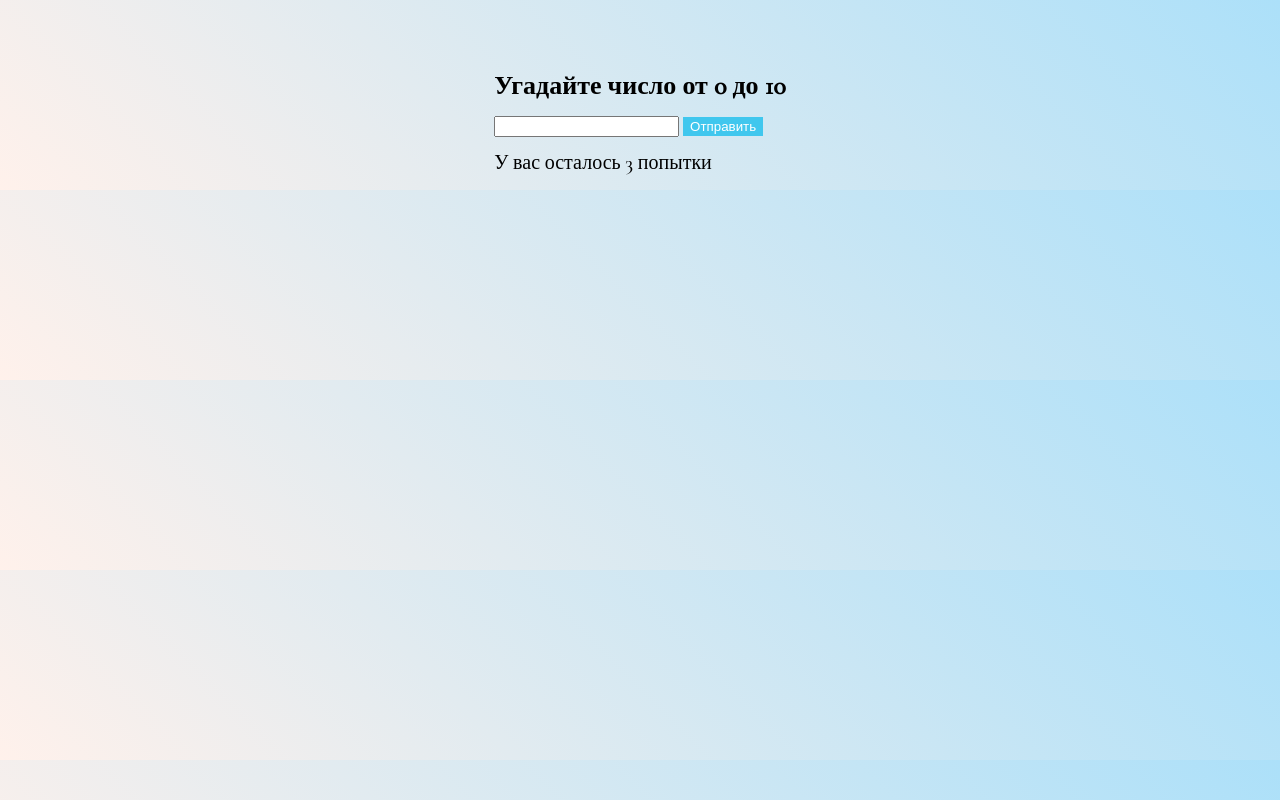
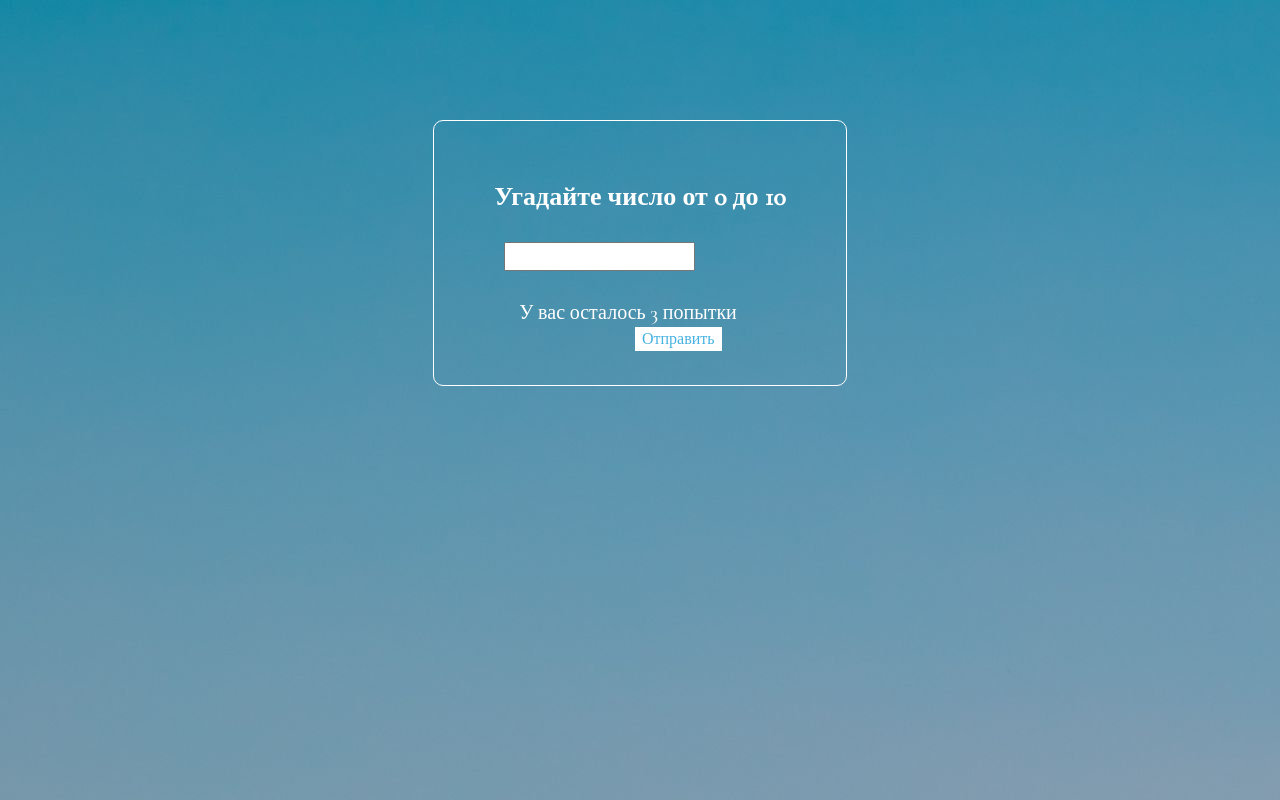
Before and after one commit to Akchabekova/js_hw_10, a plain HTML site: page index.html in a window 1280 px wide. Drawn offline with nearby package versions, Linux system fonts and the light colour scheme.

Commit message:
finished

```diff
--- a/index.html
+++ b/index.html
@@ -19,10 +19,12 @@
 </header>
 <section class="random">
     <div class="container">
+        <div class = box>
 <h2 class ="title">Угадайте число от 0 до 10</h2>
-<input type="text">
+<input type="text" class="input">
 <button class="btn">Отправить</button>
 <h4 class ="desc-random" > У вас осталось 3 попытки</h4>
+        </div>
     </div>
 </section>
 <script src="script.js"></script>
--- a/script.js
+++ b/script.js
@@ -1,2 +1,18 @@
-const title = document.querySelector('.title')
-const descRandom = document.querySelector('.desc-random')
+let descRandom = document.querySelector('.desc-random')
+const btn = document.querySelector('.btn')
+const input = document.querySelector('.input')
+let guess = 3
+descRandom = Math.floor(Math.random() * 10)
+
+
+
+btn.addEventListener('click',()=>{
+    if (input.value === descRandom ) {
+        alert("Вы победили!")
+    } else if( guess > 1) {
+       alert( descRandom.textContent=`Попробуйте еще раз, у вас осталось ${guess = guess -1 }  попытки`)
+    } else {
+        alert('Игра окончена, Вы проиграли!')
+    }
+}
+)
--- a/style.css
+++ b/style.css
@@ -7,7 +7,7 @@
 
 body{
     font-family: 'Cormorant Garamond', serif;
-    background: linear-gradient(45deg, #fff1eb, #ace0f9) ;
+    background: url("./nebo_zakat_gradient_170507_1440x2560.jpg") ;
 
 }
 
@@ -25,17 +25,38 @@ body{
 h2{
   font-weight: 600;
   font-size: 26px;
-    margin-bottom: 15px;
+    margin: 60px 60px 15px 60px;
+    color: white;
 }
 .desc-random{
     font-weight: 500;
     font-size: 20px;
-    margin-bottom: 15px;
+    margin: 15px 60px 60px 85px;
+    color: white;
 }
 .btn{
-    background-color: #40c7ee;
-    border: 1px solid #40c7ee;
-    color: white;
-    margin-bottom: 15px;
+    background-color: #ffffff;
+    border: 1px solid #ffffff;
+    color: #46b2e1;
+    margin: 15px 0 15px 0;
+    font-family: 'Cormorant Garamond', serif;
+    font-size: 16px;
+    position: absolute;
+    left: 635px;
+    bottom: 434px;
 
 }
+
+.box{
+    border: 1px solid white;
+    border-radius: 10px;
+    margin-top: 50px;
+
+}
+.input{
+    margin: 15px 0 15px 70px;
+    padding: 5px;
+    position: relative;
+
+
+}
```
Also changed, not shown: nebo_zakat_gradient_170507_1440x2560.jpg (added), 1 other file.
